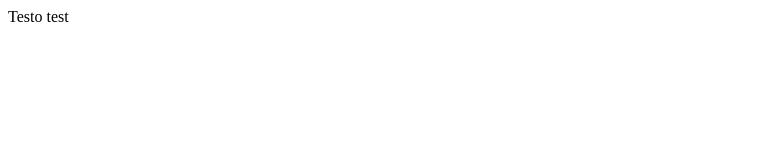
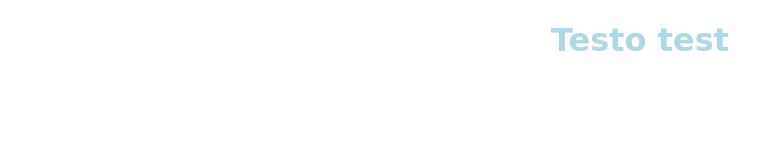
Before and after one commit to RichardKauan/ProjectDouble, a website: page www/index.html in a window 1280 px wide. Shown: the whole page, without its empty margins (0-784 px from the left). Drawn offline with Linux system fonts and the light colour scheme.

Commit message:
Criação de CSS

```diff
--- a/www/css/style.css
+++ b/www/css/style.css
@@ -1 +1,5 @@
-/**/
+h1{
+  text-align: center;
+  font-family: cursive;
+  color: lightblue;
+}
--- a/www/index.html
+++ b/www/index.html
@@ -12,6 +12,6 @@
 
 </head>
 <body>
-  Testo test
+  <h1>Testo test</h1>
 </body>
 </html>
```
